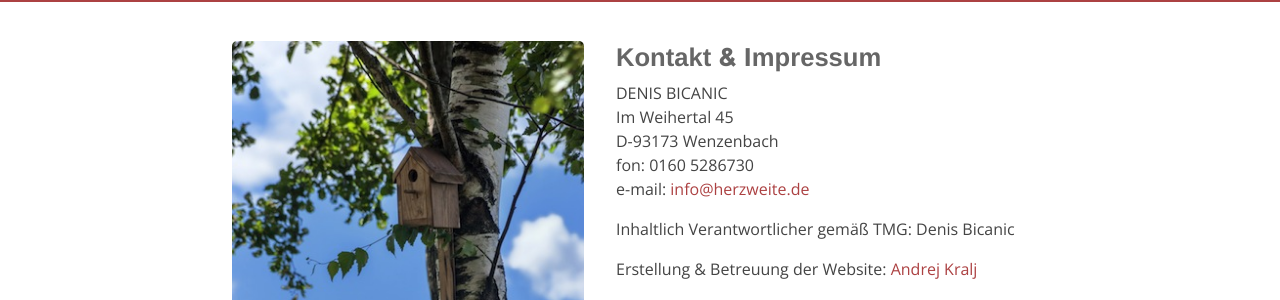
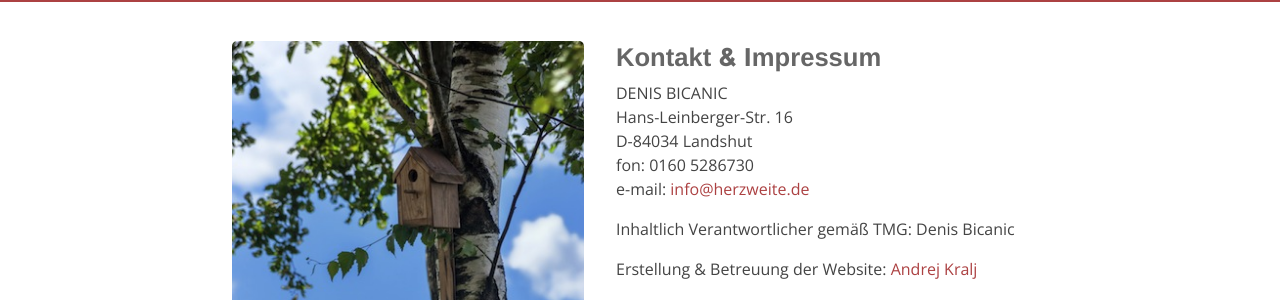
Before and after one commit to herzweite/herzweite.github.io, a Jekyll site: the page built from kontakt.md, in a window 1280 px wide. Shown: the part 228-528 px from the top of the page. Built offline with Jekyll 4.4.1, drawn with Linux system fonts in a browser that asks for light colours.

Commit message:
Update kontakt.md

```diff
--- a/kontakt.md
+++ b/kontakt.md
@@ -5,8 +5,8 @@ title: Kontakt
 ![Bild zu Beratung](/images/kontakt.jpg)
 # Kontakt & Impressum
 DENIS BICANIC
-Im Weihertal 45
-D-93173 Wenzenbach
+Hans-Leinberger-Str. 16
+D-84034 Landshut
 fon: 0160 5286730
 e-mail: <info@herzweite.de>
 
```
